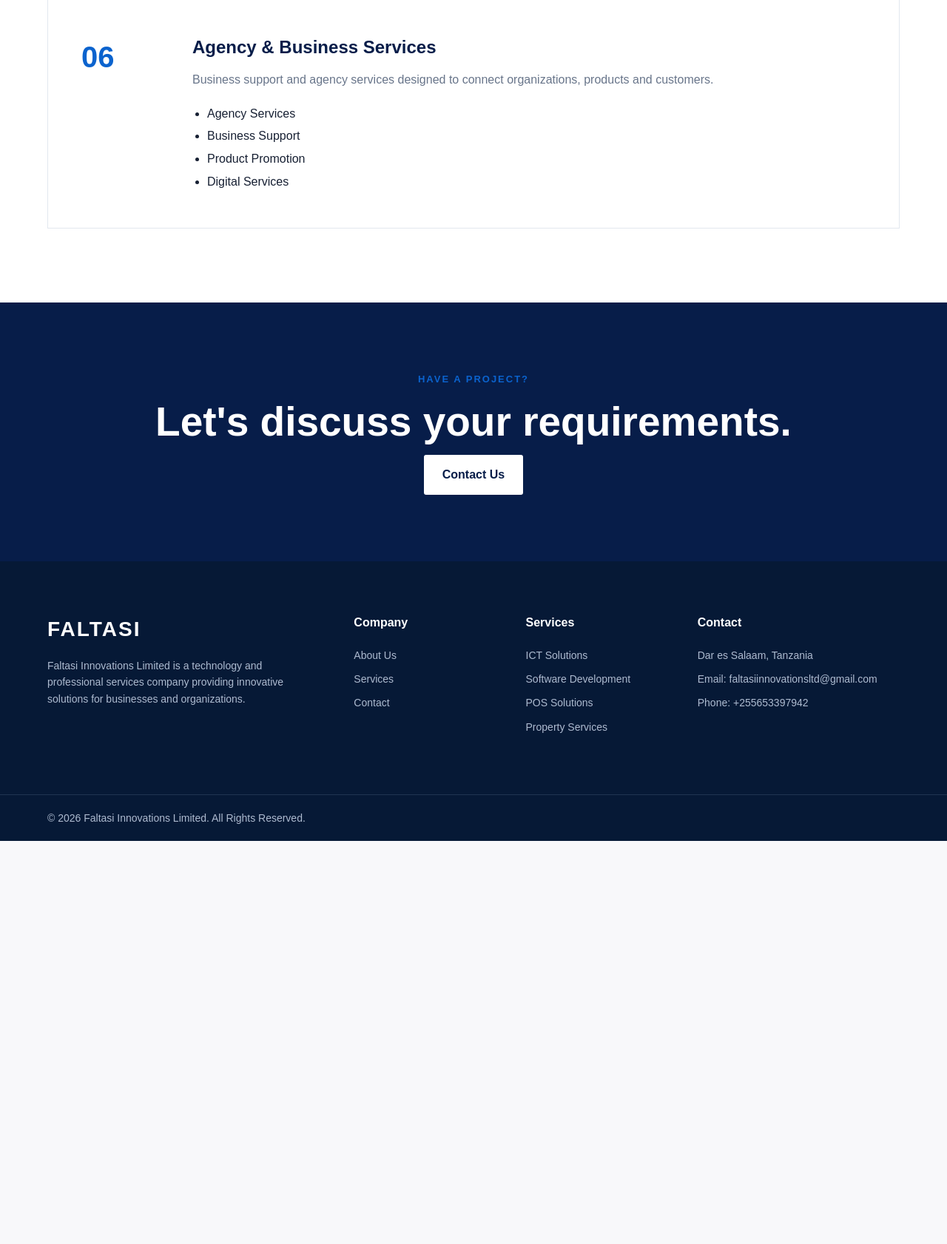
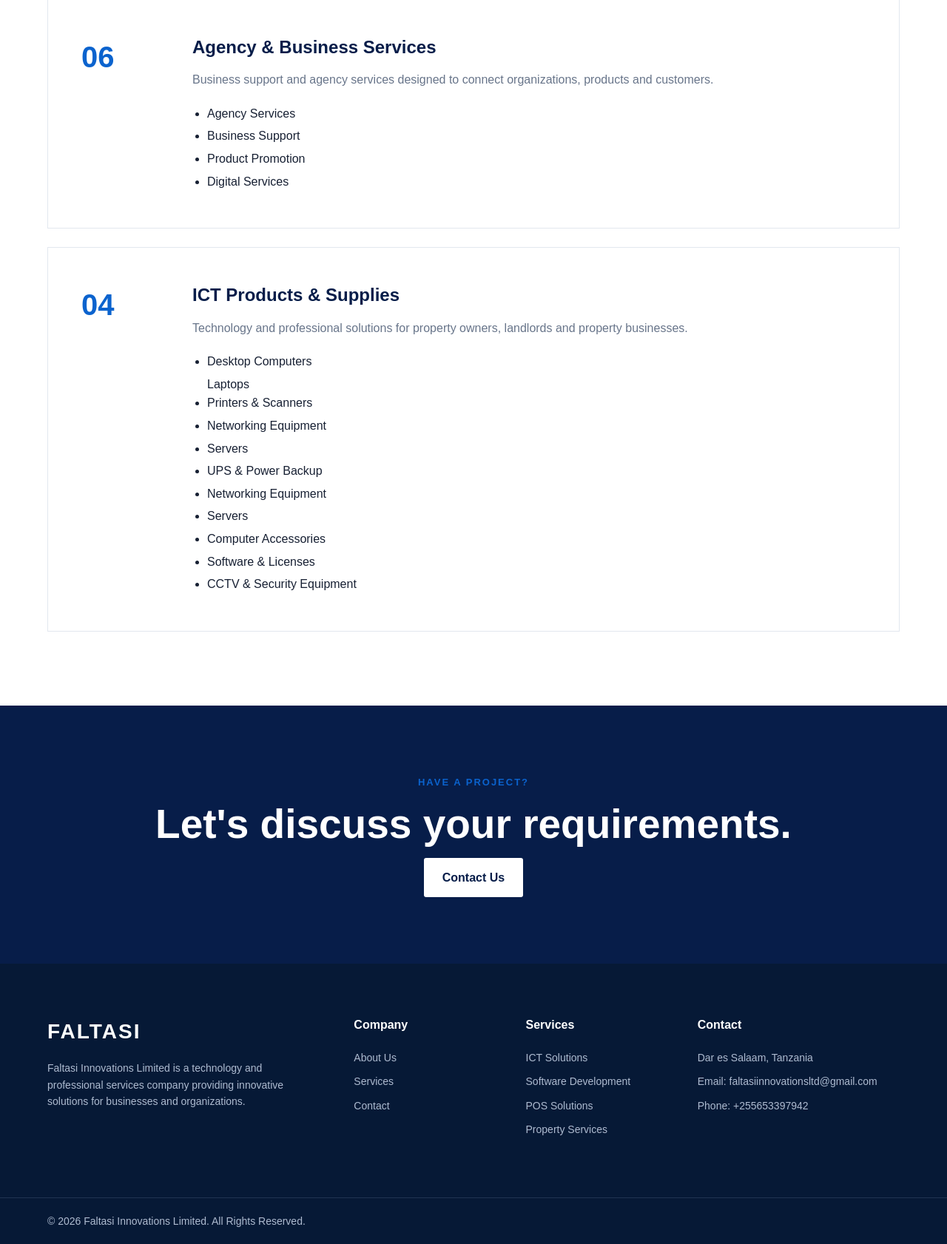
Before and after one commit to obmsuya/faltasi-website, a Django app: page /services/ in a window 1280 px wide. Shown: the part 2278-3960 px from the top of the page at 74% size. Before the commit the page ends 3415 px from the top, so only its background shows below. Run offline with Django 5.2, Linux system fonts and the light colour scheme.

Commit message:
add services

```diff
--- a/main/templates/main/services.html
+++ b/main/templates/main/services.html
@@ -222,6 +222,44 @@ Services | Faltasi Innovations Limited
 
             </div>
 
+            <div class="large-service-card">
+
+                <div class="large-service-number">
+                    04
+                </div>
+
+                <div>
+
+                    <h2>
+                        ICT Products & Supplies
+                    </h2>
+
+                    <p>
+                        Technology and professional solutions
+                        for property owners, landlords and
+                        property businesses.
+                    </p>
+
+                    <ul>
+
+
+                        <li>Desktop Computers</li>
+                        </li>Laptops</li>
+                        <li>Printers & Scanners</li>
+                        <li>Networking Equipment</li>
+                        <li>Servers</li>
+                        <li>UPS & Power Backup</li>
+                        <li>Networking Equipment</li>
+                        <li>Servers</li>
+                        <li>Computer Accessories</li>
+                        <li>Software & Licenses</li>
+                        <li>CCTV & Security Equipment</li>
+                    </ul>
+
+                </div>
+
+            </div>
+
         </div>
 
     </div>
```
